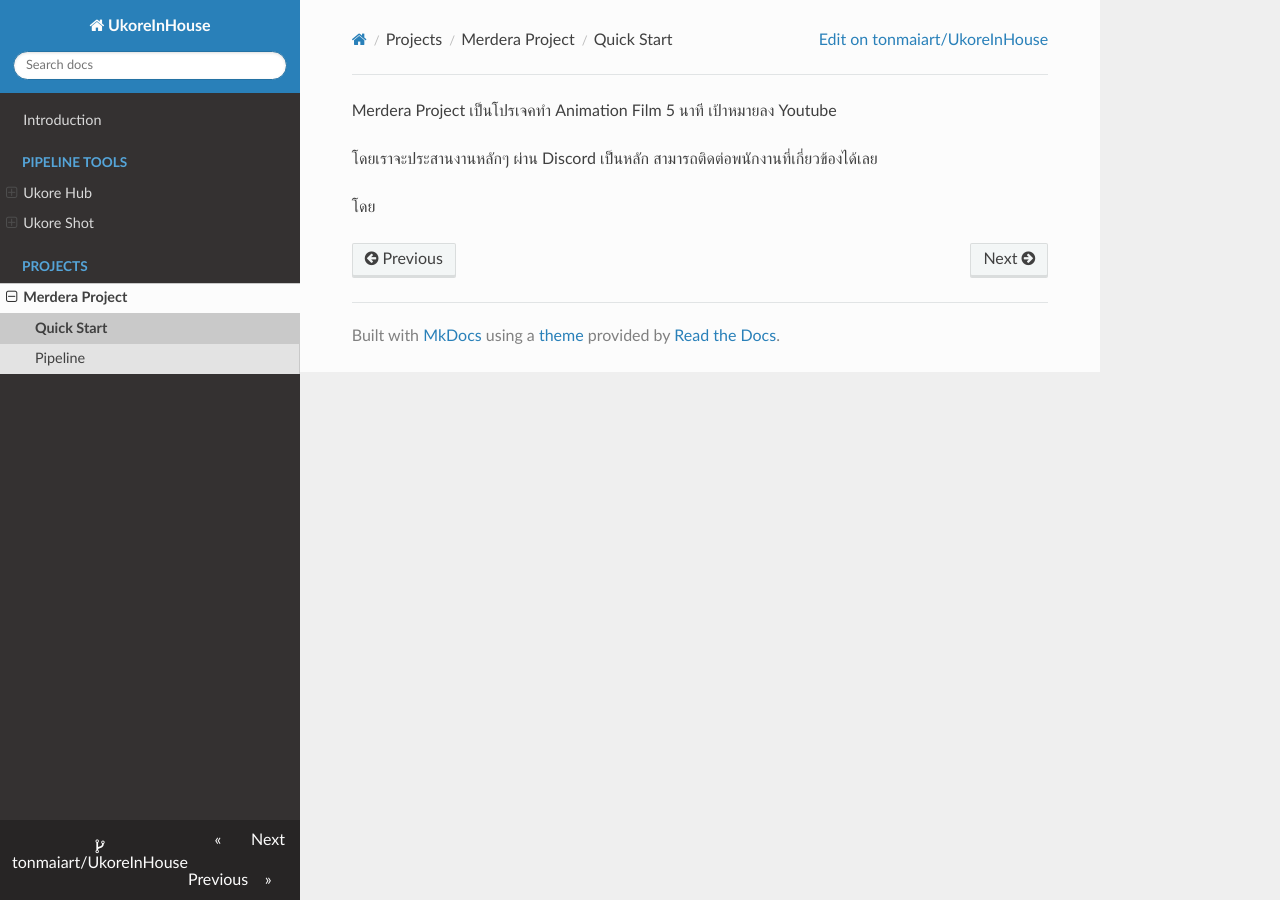
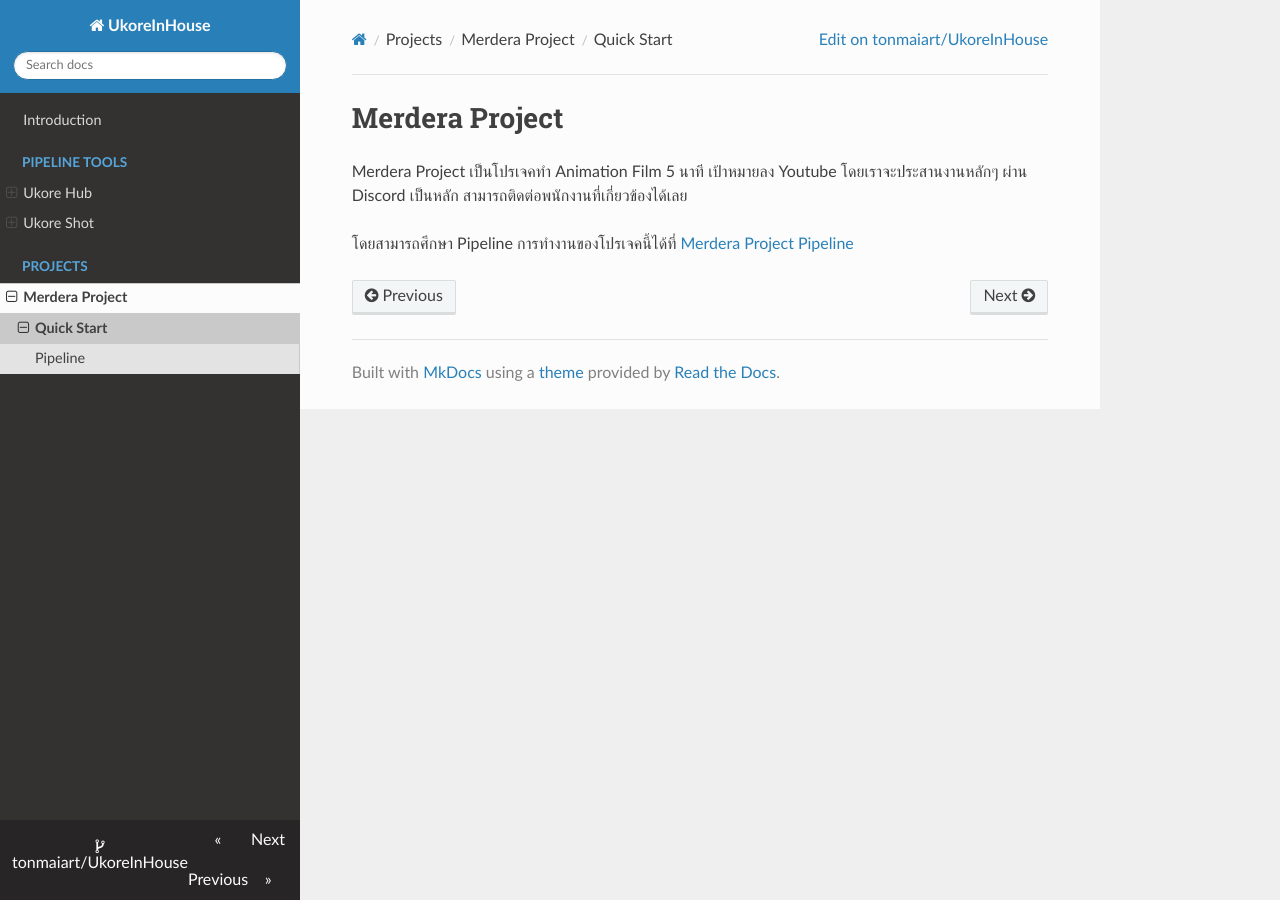
Before and after one commit to tonmaiart/UkoreInHouse, an MkDocs documentation site: the page built from docs/merdera-project/quick_start.md, in a window 1280 px wide. Built offline with MkDocs 1.6.1, drawn with Linux system fonts in a browser that asks for light colours; nearby versions of some CDN libraries.

Commit message:
Update Ukore Hub and Merdera Project docs
Co-Authored-By: Claude Sonnet 5 <noreply@anthropic.com>

```diff
--- a/docs/merdera-project/quick_start.md
+++ b/docs/merdera-project/quick_start.md
@@ -1,6 +1,6 @@
-Merdera Project เป็นโปรเจคทำ Animation Film 5 นาที เป้าหมายลง Youtube
+# Merdera Project
 
-โดยเราจะประสานงานหลักๆ ผ่าน Discord เป็นหลัก สามารถติดต่อพนักงานที่เกี่ยวข้องได้เลย
+Merdera Project เป็นโปรเจคทำ Animation Film 5 นาที เป้าหมายลง Youtube โดยเราจะประสานงานหลักๆ ผ่าน Discord เป็นหลัก สามารถติดต่อพนักงานที่เกี่ยวข้องได้เลย
 
 
-โดย
+โดยสามารถศึกษา Pipeline การทำงานของโปรเจคนี้ได้ที่ [Merdera Project Pipeline](pipeline.md)
```
Also changed, not shown: docs/index.md (+1 -1 lines), docs/merdera-project/pipeline.md (+2 -0 lines), docs/assets/images/merdera-project-pipeline.png (added).
